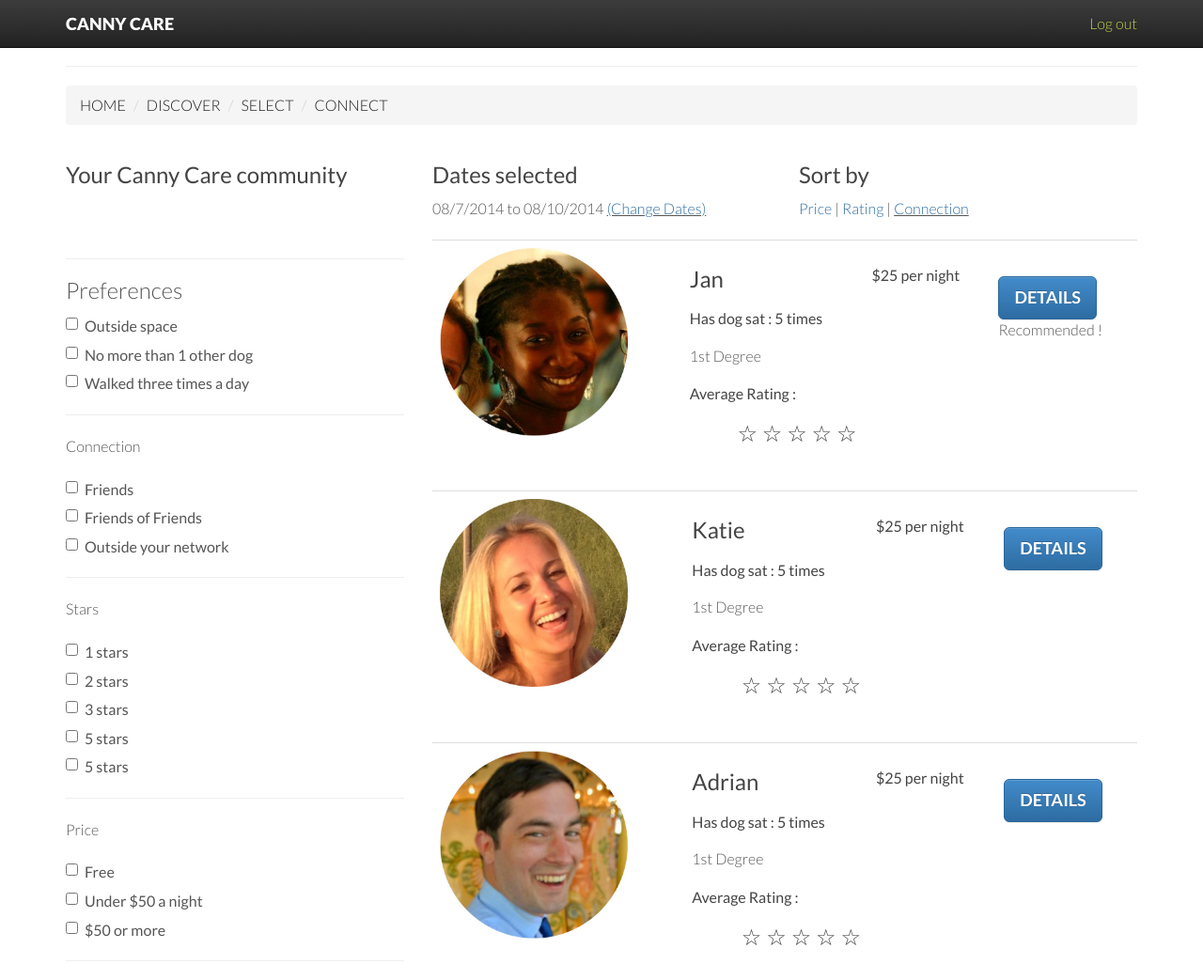
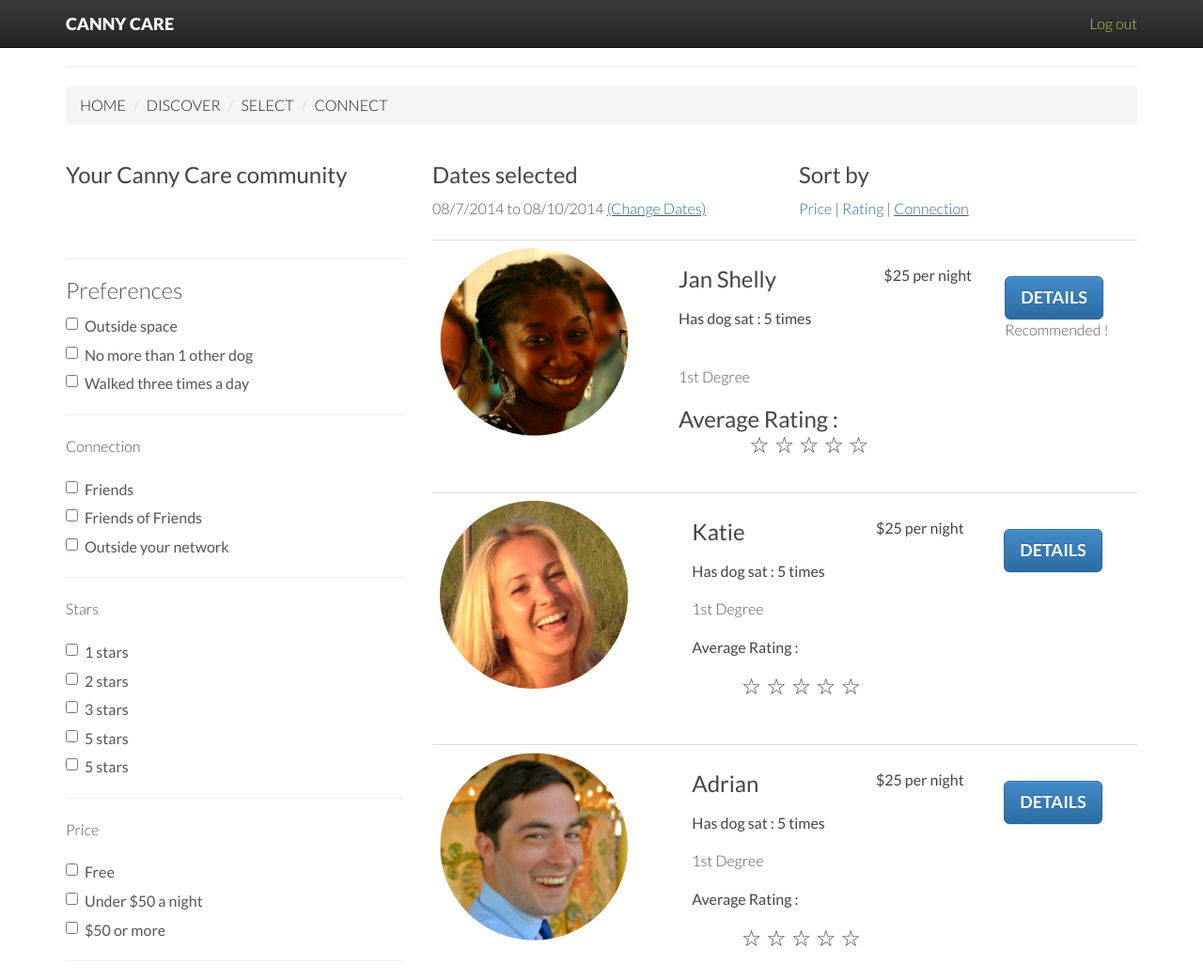
Before and after one commit to tdas/cannycare, a plain HTML site: page search.html in a window 1280 px wide. Shown: the top 1043 px of the page at 94% size. Drawn offline with nearby package versions, Linux system fonts and the light colour scheme.

Commit message:
Update search.html
upating formatting

```diff
--- a/search.html
+++ b/search.html
@@ -226,19 +226,16 @@
 					<td>
 
 
-					<h3>	<p><h3>Jan</h3></p>
+						<p><h3>Jan Shelly</h3></p>
 
-						<h3><p>Has dog sat : 5 times</p></h3>
-						<p>1st Degree</p>
-						<h3><p>
-						Average Rating : </p>
+						<h3><p>Has dog sat : 5 times</h3>
+						<br>1st Degree
+						<br>
+						<h3>
+						Average Rating :
 							<div class="rating">
-
-<span>☆</span><span>☆</span><span>☆</span><span>☆</span><span>☆</span>
-</div>
-
-						 </p><h3>
-
+							<span>☆</span><span>☆</span><span>☆</span><span>☆</span><span>☆</span>
+							</div>
 
 					</td>
 
```
